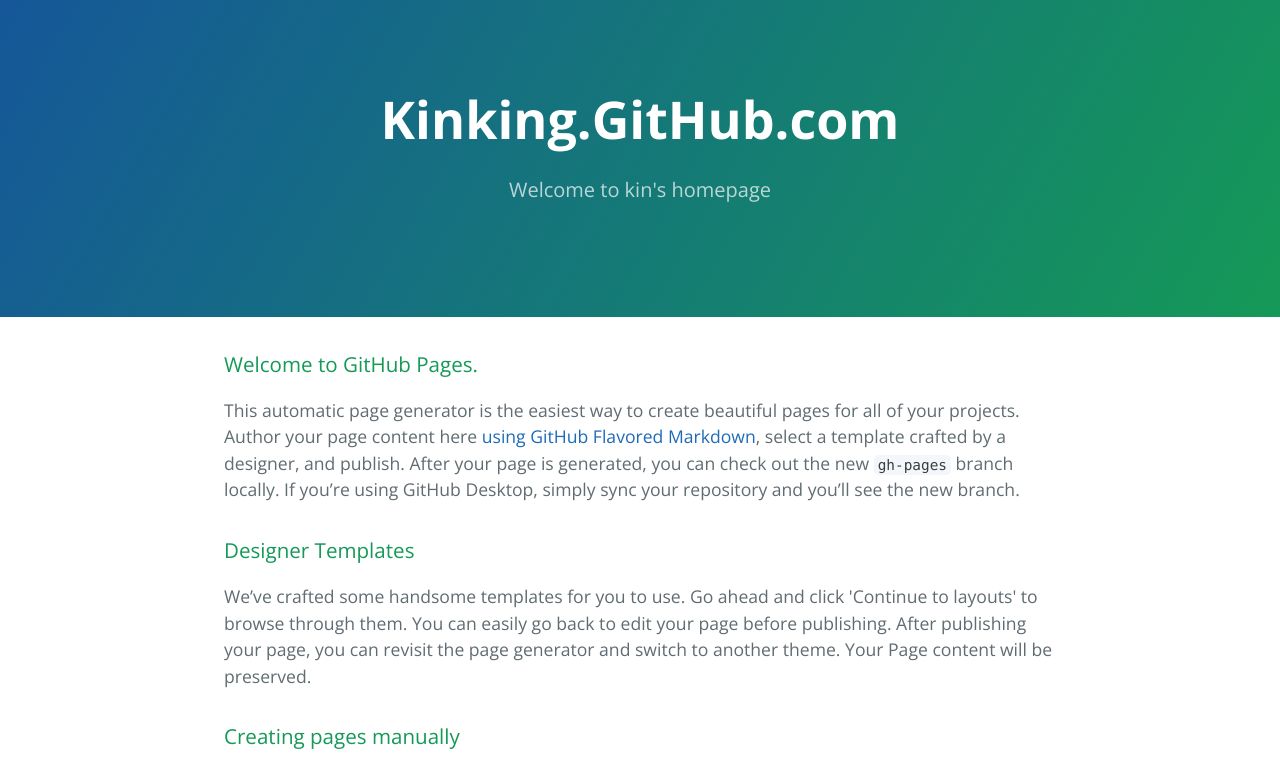
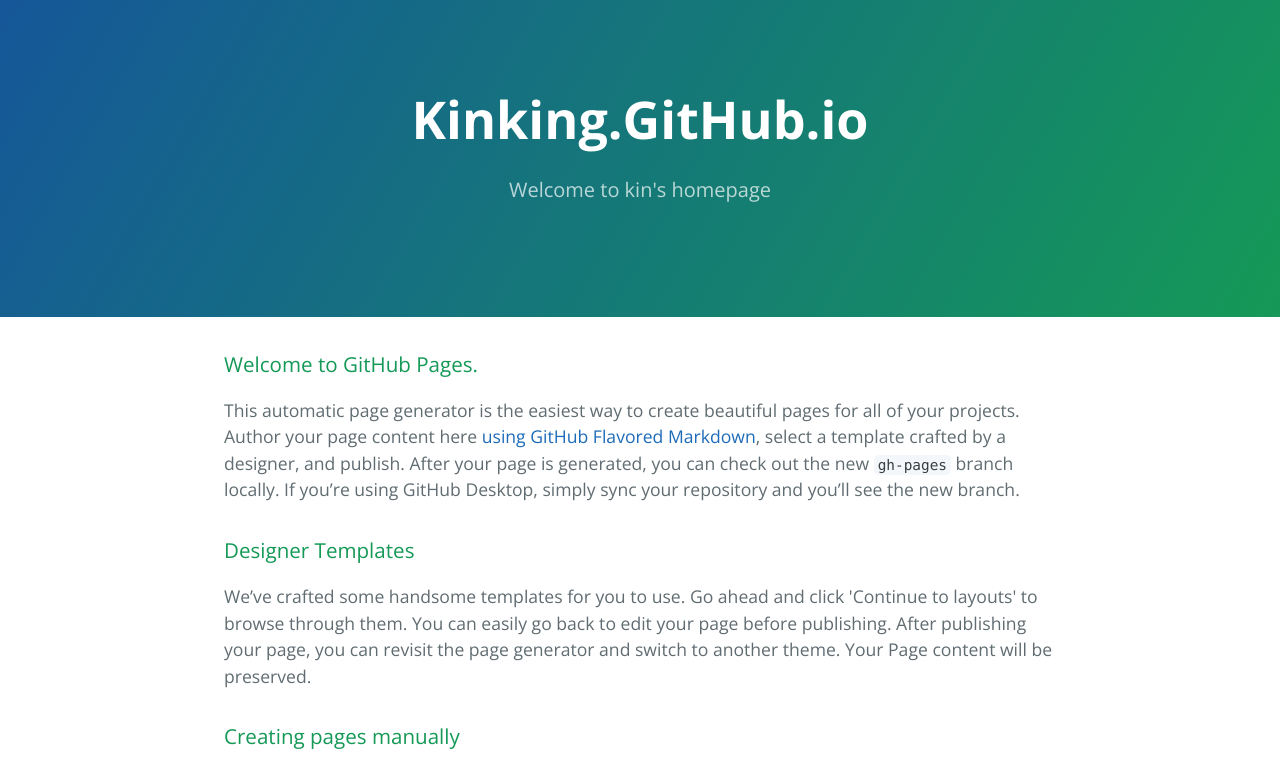
Before and after one commit to Kinking/kinking.github.com, a plain HTML site: page index.html in a window 1280 px wide. Shown: the top 766 px of the page. Drawn offline with nearby package versions, Linux system fonts and the light colour scheme.

Commit message:
Update index.html

```diff
--- a/index.html
+++ b/index.html
@@ -2,7 +2,7 @@
 <html lang="en-us">
   <head>
     <meta charset="UTF-8">
-    <title>Kinking.GitHub.com by Kinking</title>
+    <title>Kinking.GitHub.io by Kinking</title>
     <meta name="viewport" content="width=device-width, initial-scale=1">
     <link rel="stylesheet" type="text/css" href="stylesheets/normalize.css" media="screen">
     <link href='https://fonts.googleapis.com/css?family=Open+Sans:400,700' rel='stylesheet' type='text/css'>
@@ -11,7 +11,7 @@
   </head>
   <body>
     <section class="page-header">
-      <h1 class="project-name">Kinking.GitHub.com</h1>
+      <h1 class="project-name">Kinking.GitHub.io</h1>
       <h2 class="project-tagline">Welcome to kin&#39;s homepage </h2>
     </section>
 
```
